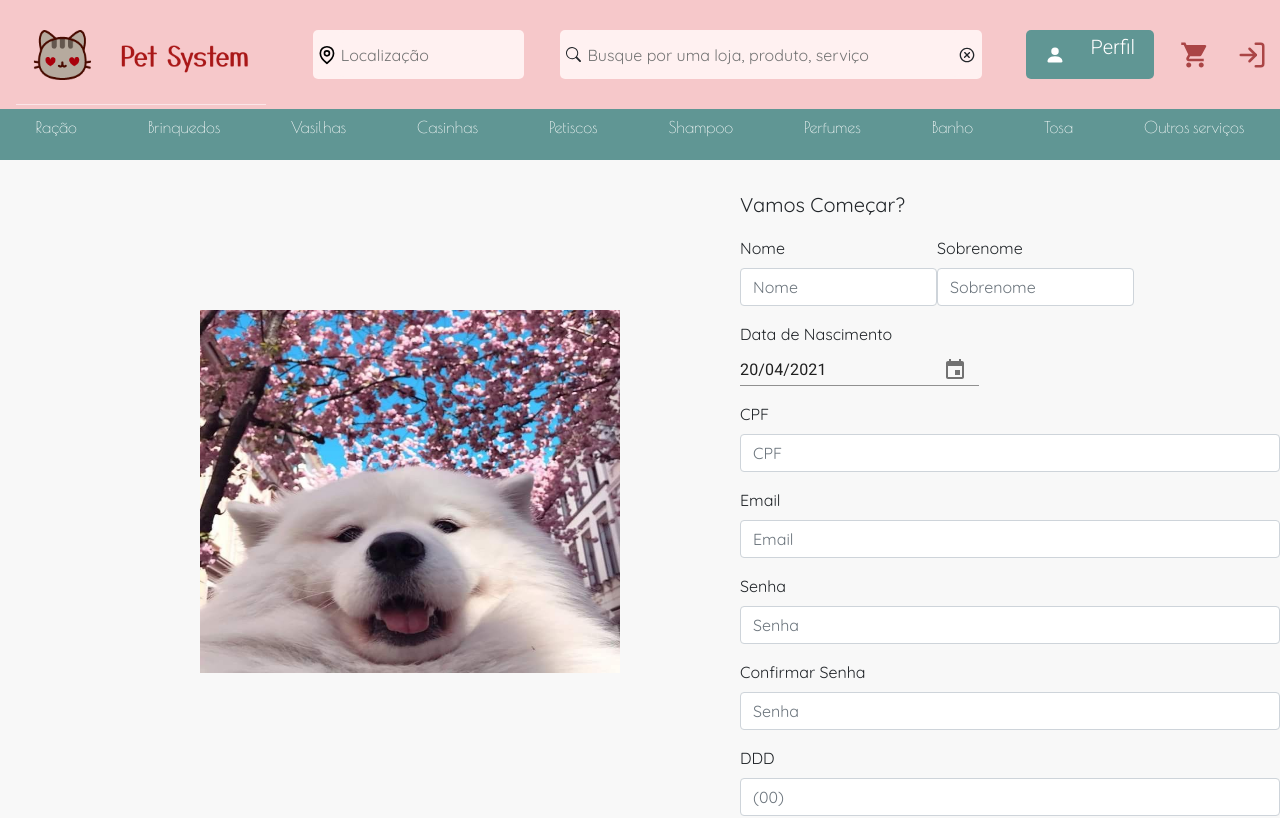
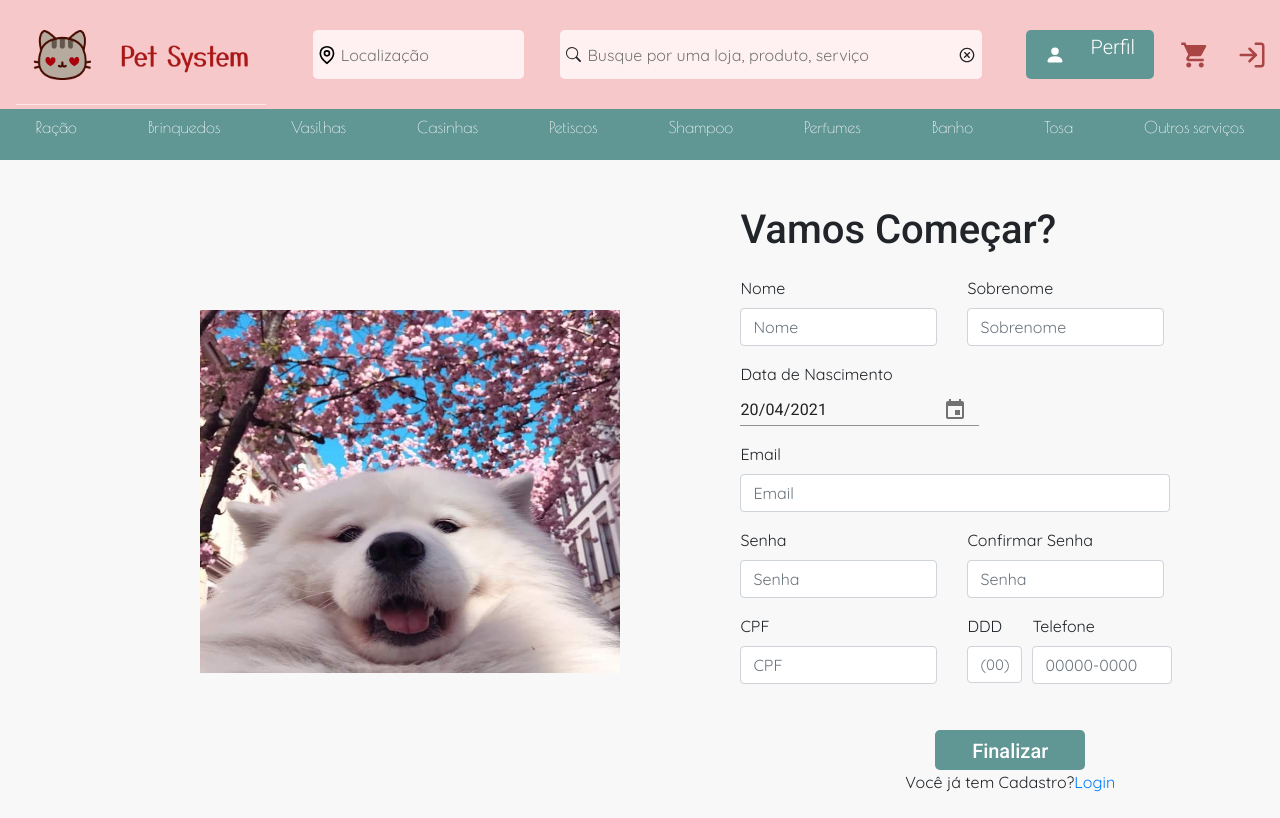
Before and after one commit to cpejr/pet-system-editable, a Next.js app: page /Register in a window 1280 px wide. Shown: the top 818 px of the page. Built offline with nearby package versions, Linux system fonts and the light colour scheme.

Commit message:
Fix: página login e componente Add Products

```diff
--- a/knexfile.js
+++ b/knexfile.js
@@ -5,40 +5,24 @@ module.exports = {
   development: {
     client: 'sqlite3',
     connection: {
-      filename: './dev.sqlite3'
-    }
+      filename: './dev.sqlite3',
+    },
   },
 
   staging: {
     client: 'postgresql',
     connection: {
       database: 'my_db',
-      user:     'username',
-      password: 'password'
+      user: 'username',
+      password: 'password',
     },
     pool: {
       min: 2,
-      max: 10
+      max: 10,
     },
     migrations: {
-      tableName: 'knex_migrations'
-    }
+      tableName: 'knex_migrations',
+    },
   },
 
-  production: {
-    client: 'postgresql',
-    connection: {
-      database: 'my_db',
-      user:     'username',
-      password: 'password'
-    },
-    pool: {
-      min: 2,
-      max: 10
-    },
-    migrations: {
-      tableName: 'knex_migrations'
-    }
-  }
-
 };
--- a/pages/Register/index.js
+++ b/pages/Register/index.js
@@ -1,7 +1,7 @@
 import React, { useState } from 'react';
 import Link from 'next/link';
 import {
-  Form, FormControl, Button, FormLabel, FormGroup, Row, Col,
+  Form, FormControl, Button, FormLabel, FormGroup,
 } from 'react-bootstrap';
 import styled from 'styled-components';
 import Image from 'next/image';
@@ -13,38 +13,95 @@ import 'bootstrap/dist/css/bootstrap.min.css';
 import Header from '../../src/components/Header';
 import Body from '../../src/components/Body';
 
+const WordFormGroup = styled(FormGroup)`
+display : flex;
+flex-direction: column;
+align-items: flex-start;
+margin-left: 30px;
+`;
+const SobreFormGroup = styled(FormGroup)`
+display : flex;
+flex-direction: column;
+align-items: flex-start;
+margin-left: 30px;
+`;
+
 const MyFormGroup = styled(FormGroup)`
 display : flex;
 flex-direction: column;
 align-items: flex-start;
+`;
 
+const Phone = styled.div`
+display : flex;
+flex-direction:row ;
+margin-left:30px;
+`;
+
+const Pass = styled.div`
+display : flex;
+flex-direction:row ;
 `;
 
 const Name = styled.div`
 display:flex;
 flex-direction:row;
 `;
-
-const MyFormControl = styled(FormControl)`
+const NumbersForms = styled.div`
+flex-direction:row ;
 display: flex;
 
 `;
+const DDD = styled.div`
+flex-direction:row ;
+display: flex;
+margin-right: 10px;
+
+`;
+
+const EmailFormControl = styled(FormControl)`
+display: flex;
+width: 430px;
+`;
+const PhoneFormControl = styled(FormControl)`
+display: flex;
+width: 140px;
+
+`;
+const DDDFormControl = styled(FormControl)`
+display: flex;
+width: 55px;
+font-size: 15px;
+flex-direction: row;
+`;
 
 const Subtitle = styled.p`
-  font-size: 20px;
-  margin-top: 30px;
+  margin-top: 40px;
   display: flex;
+  font-family: Roboto;
+  font-size: 40px;
+  font-weight: 500;
 `;
-const Birth = styled.div`
 
-`;
 const Register = styled.div`
 
 `;
 const FormRegister = styled(Form)`
 
 `;
+const RegisterButton = styled(Button)`
+    margin-top: 30px;
+    height: 40px;
+    width: 150px;
+    font-family: Roboto;
+    font-size: 20px;
+    font-weight: 500;
+    background-color: ${({ theme }) => theme.colors.mediumGreen};
+    color: white;
+    border: 0;
+    border-radius: 5px;
 
+`;
 export default function Signup() {
   const [name, setName] = useState('');
   const [lastName, setLastName] = useState('');
@@ -67,7 +124,7 @@ export default function Signup() {
 
           <Image src="/images/doguinho.jpg" alt="" width="420" height="363" />
         </Body.Left>
-
+        <hr width="0" display="block" size="600" />
         <Body.Right>
           <Register>
             <FormRegister>
@@ -76,20 +133,20 @@ export default function Signup() {
               <Name>
                 <MyFormGroup>
                   <FormLabel>Nome</FormLabel>
-                  <MyFormControl
+                  <FormControl
                     type="text"
                     placeholder="Nome"
                     required="true"
                   />
                 </MyFormGroup>
-                <MyFormGroup>
+                <SobreFormGroup>
                   <FormLabel>Sobrenome</FormLabel>
                   <FormControl
                     type="text"
                     placeholder="Sobrenome"
                     required="true"
                   />
-                </MyFormGroup>
+                </SobreFormGroup>
               </Name>
 
               <MyFormGroup>
@@ -104,20 +161,9 @@ export default function Signup() {
                 </MuiPickersUtilsProvider>
 
               </MyFormGroup>
-
-              <MyFormGroup>
-                <FormLabel>CPF</FormLabel>
-                <FormControl
-                  type="number"
-                  placeholder="CPF"
-                  pattern="[0-9]$"
-                  required="true"
-                  title="Digite um email válido"
-                />
-              </MyFormGroup>
               <MyFormGroup>
                 <FormLabel>Email</FormLabel>
-                <FormControl
+                <EmailFormControl
                   type="email"
                   placeholder="Email"
                   pattern="[a-z0-9._%+-]+@[a-z0-9.-]+\.[a-z]{2,}$"
@@ -125,6 +171,7 @@ export default function Signup() {
                   title="Digite um email válido"
                 />
               </MyFormGroup>
+              <Pass>
                 <MyFormGroup>
                   <FormLabel>Senha</FormLabel>
                   <FormControl
@@ -135,7 +182,7 @@ export default function Signup() {
                     title="Deve conter pelo menos um número e uma letra maiúscula e minúscula e pelo menos 8 ou mais caracteres"
                   />
                 </MyFormGroup>
-              <MyFormGroup>
+                <WordFormGroup>
                   <FormLabel>Confirmar Senha</FormLabel>
                   <FormControl
                     type="password"
@@ -143,20 +190,35 @@ export default function Signup() {
                     required="true"
                     pattern="(?=.*\d)(?=.*[a-z])(?=.*[A-Z]).{8,}"
                   />
+                </WordFormGroup>
+              </Pass>
+              <NumbersForms>
+                <MyFormGroup>
+                  <FormLabel>CPF</FormLabel>
+                  <FormControl
+                    type="number"
+                    placeholder="CPF"
+                    pattern="[0-9]$"
+                    required="true"
+                    title="Digite um CPF válido"
+                  />
                 </MyFormGroup>
+                <Phone>
+                  <DDD>
                     <MyFormGroup>
                       <FormLabel>DDD</FormLabel>
-                <FormControl
-                  type="number"
+                      <DDDFormControl
+                        type="numbers"
                         placeholder="(00)"
                         pattern="[0-9]$"
                         required="true"
                         title="Digite um email válido"
                       />
                     </MyFormGroup>
+                  </DDD>
                   <MyFormGroup>
                     <FormLabel>Telefone</FormLabel>
-                <FormControl
+                    <PhoneFormControl
                       type="number"
                       placeholder="00000-0000"
                       pattern="[0-9]$"
@@ -164,13 +226,14 @@ export default function Signup() {
                       title="Digite um email válido"
                     />
                   </MyFormGroup>
-
-              <Button type="submit" variant="primary">Finalizar</Button>
+                </Phone>
+              </NumbersForms>
+              <RegisterButton type="submit" variant="primary">Finalizar</RegisterButton>
 
               <br />
               <FormGroup>
                 <FormLabel align="center">
-                  Você já tem Cadarstro?
+                  Você já tem Cadastro?
                   <Link href="/"><a>Login</a></Link>
                 </FormLabel>
               </FormGroup>
```
Also changed, not shown: pages/TestAddProducts/index.js (+4 -5 lines), src/components/AddProducts/index.js (+13 -7 lines), src/database/migrations/20210414110851_product.js (+4 -8 lines). Lines whose indentation alone changed are shown as unchanged.
